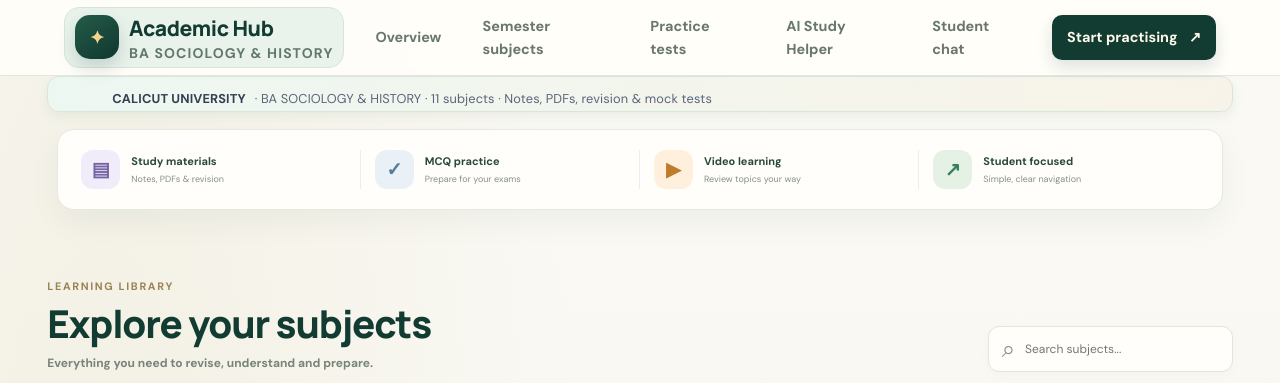
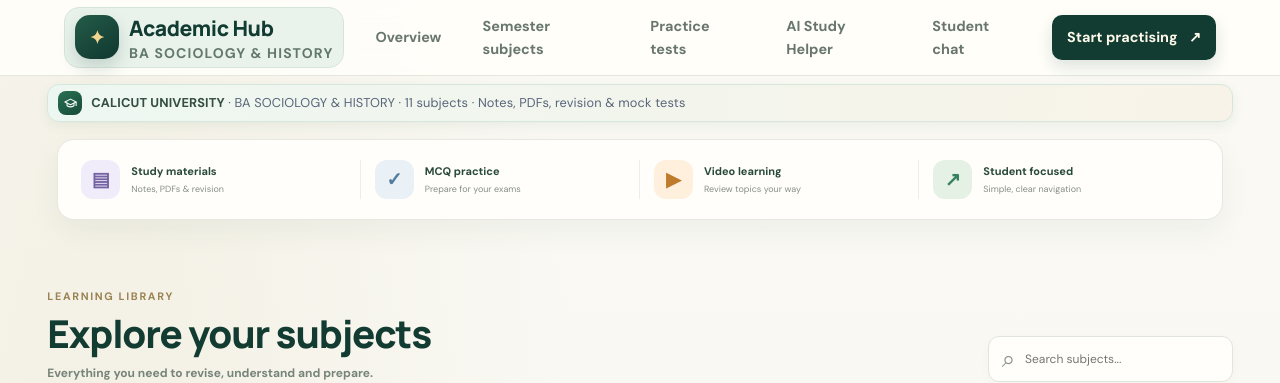
Before and after one commit to faiz0812-01/ba-sociology-hub, a plain HTML site: page index.html in a window 1280 px wide. Shown: the top 383 px of the page. Drawn offline with Linux system fonts and the light colour scheme; no server answers.

Commit message:
Highlight homepage semester details

```diff
--- a/index.html
+++ b/index.html
@@ -36,9 +36,12 @@
   </nav>
 
   <main>
-    <p class="semester-context" style="max-width:1280px;margin:0 auto;padding:10px clamp(18px,5vw,72px) 0;color:#596579;font-size:.8rem;line-height:1.5;letter-spacing:.01em;">
-      <strong style="font-weight:600;color:#344054;">CALICUT UNIVERSITY</strong> · BA SOCIOLOGY &amp; HISTORY · 11 subjects · Notes, PDFs, revision &amp; mock tests
-    </p>
+    <div class="semester-context" aria-label="Calicut University BA Sociology and History study resources">
+      <span class="semester-context-logo" aria-hidden="true">
+        <svg viewBox="0 0 24 24" focusable="false"><path d="m3 9.5 9-4.5 9 4.5-9 4.5-9-4.5Z"></path><path d="M6.5 11.5v4.2c3.3 2.1 7.7 2.1 11 0v-4.2M21 10v5"></path></svg>
+      </span>
+      <p><strong>CALICUT UNIVERSITY</strong> · BA SOCIOLOGY &amp; HISTORY · 11 subjects · Notes, PDFs, revision &amp; mock tests</p>
+    </div>
 
     <section class="quick-stats" aria-label="Portal features">
       <div class="stat"><span class="stat-icon stat-purple">▤</span><div><strong>Study materials</strong><small>Notes, PDFs & revision</small></div></div>
```
